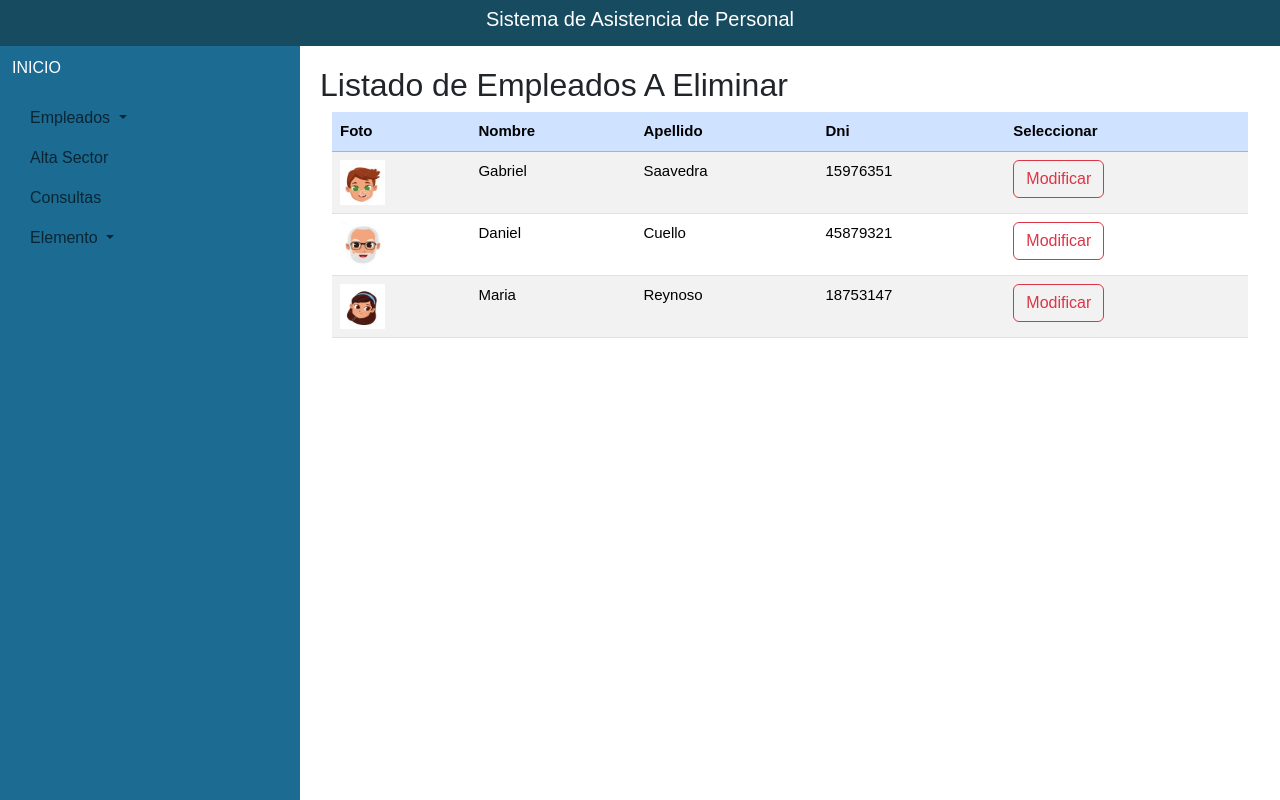
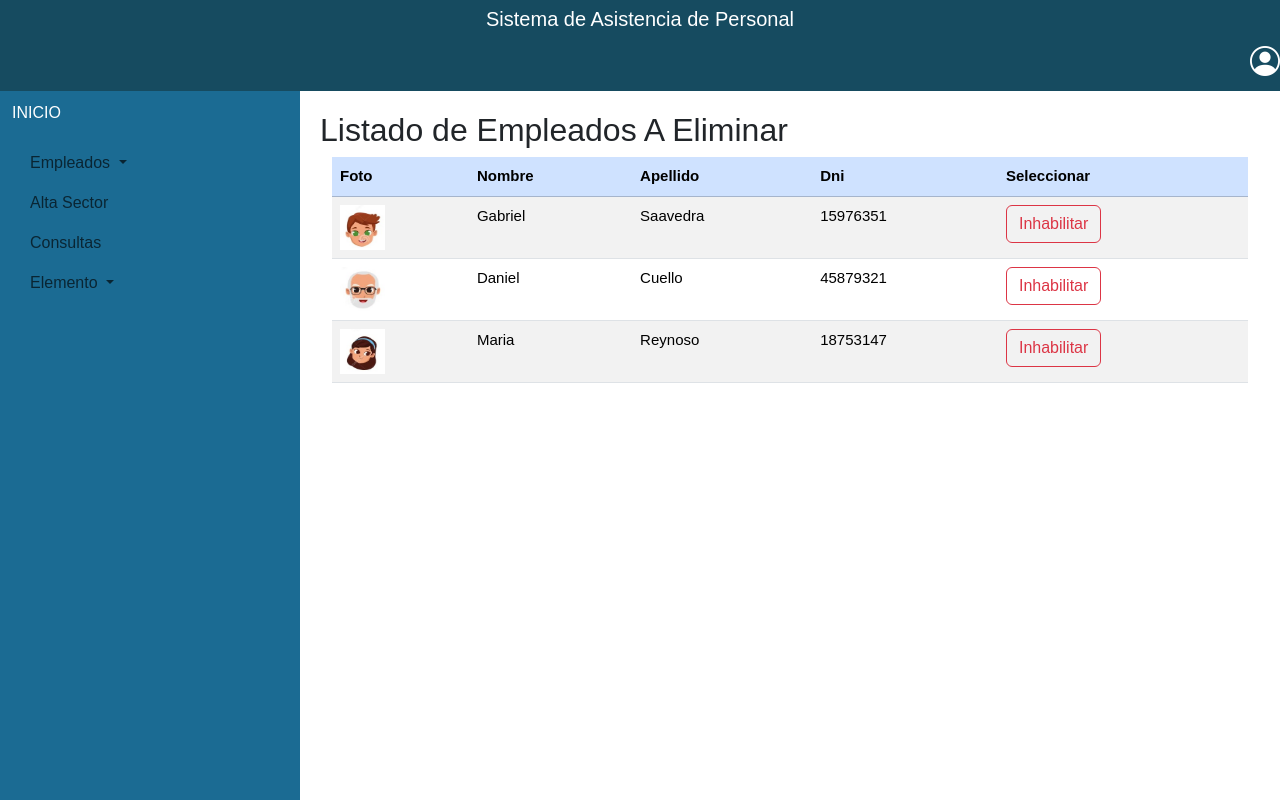
Before and after one commit to jonipadilla/sistemamarcacioncoder, a website: page page/bempleado.html in a window 1280 px wide. Shown: the top 800 px of the page. Drawn offline with nearby package versions, Linux system fonts and the light colour scheme.

Commit message:
Modificacion

```diff
--- a/page/bempleado.html
+++ b/page/bempleado.html
@@ -4,6 +4,8 @@
     <meta charset="UTF-8">
     <meta name="viewport" content="width=device-width, initial-scale=1.0">
 
+    <!-- Incluyo Bootstrap Icon -->
+    <link rel="stylesheet" href="https://cdn.jsdelivr.net/npm/bootstrap-icons@1.11.1/font/bootstrap-icons.css">
     <!-- Incluyo Bootstrap -->
     <link href="https://cdn.jsdelivr.net/npm/bootstrap@5.3.2/dist/css/bootstrap.min.css" rel="stylesheet" integrity="sha384-T3c6CoIi6uLrA9TneNEoa7RxnatzjcDSCmG1MXxSR1GAsXEV/Dwwykc2MPK8M2HN" crossorigin="anonymous">
     <!-- Incluyo CSS -->
@@ -125,21 +127,21 @@
                                 <td>Gabriel</td>
                                 <td>Saavedra</td>
                                 <td>15976351</td>
-                                <td><button type="button" class="btn btn-outline-danger">Modificar</button></td>
+                                <td><button type="button" class="btn btn-outline-danger">Inhabilitar</button></td>
                             </tr>
                             <tr>
                                 <td><img src="../img/Daniel-cuello.jpg" alt="Foto del empleado registrado"></td>
                                 <td>Daniel</td>
                                 <td>Cuello</td>
                                 <td>45879321</td>
-                                <td><button type="button" class="btn btn-outline-danger">Modificar</button></td>
+                                <td><button type="button" class="btn btn-outline-danger">Inhabilitar</button></td>
                             </tr>
                             <tr>
                                 <td><img src="../img/Maria-reynoso.jpg" alt="Foto del empleado registrado"></td>
                                 <td>Maria</td>
                                 <td>Reynoso</td>
                                 <td>18753147</td>
-                                <td><button type="button" class="btn btn-outline-danger">Modificar</button></td>
+                                <td><button type="button" class="btn btn-outline-danger">Inhabilitar</button></td>
                             </tr>
                         </tbody>
                     </table>
```
Also changed, not shown: index.html (+1 -1 lines).
